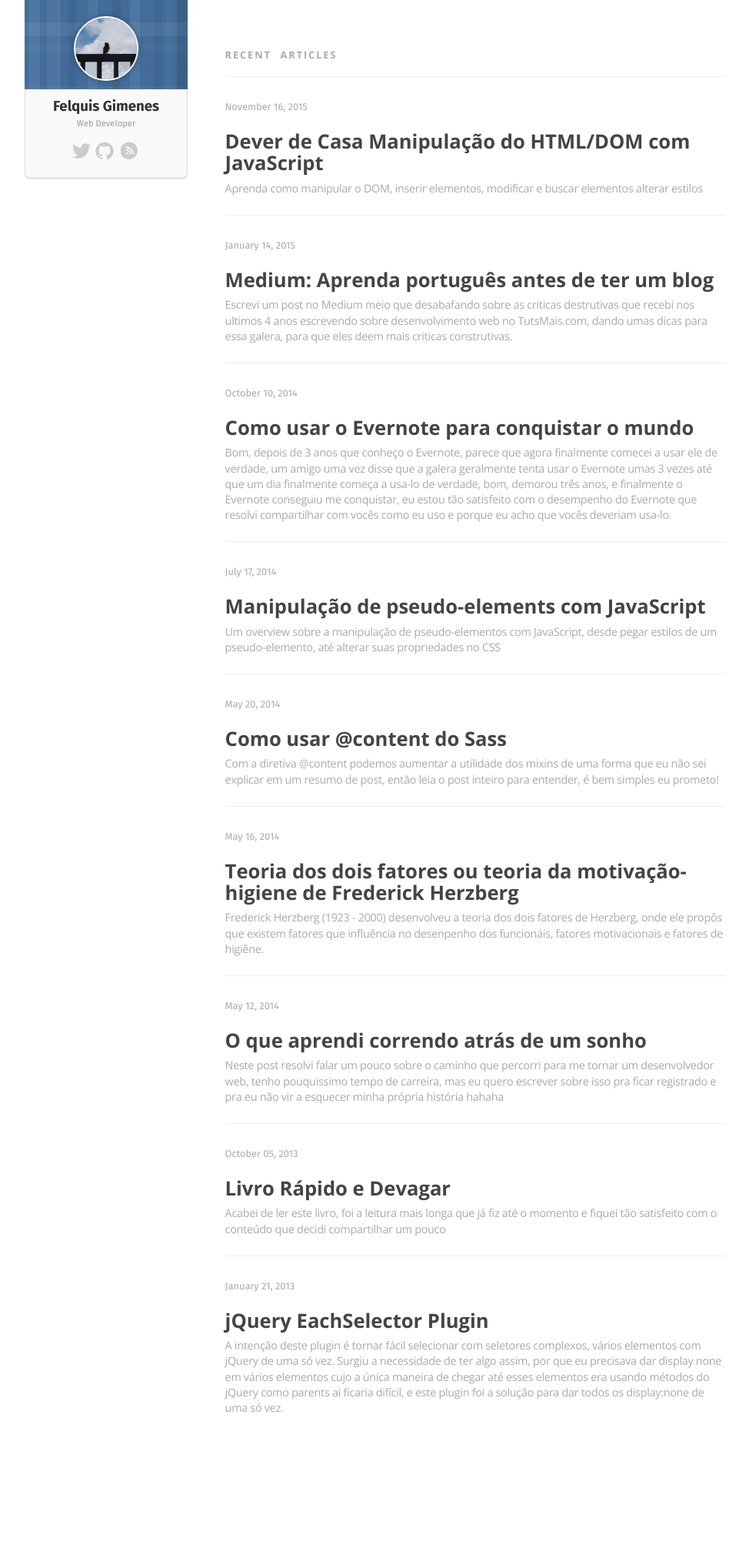
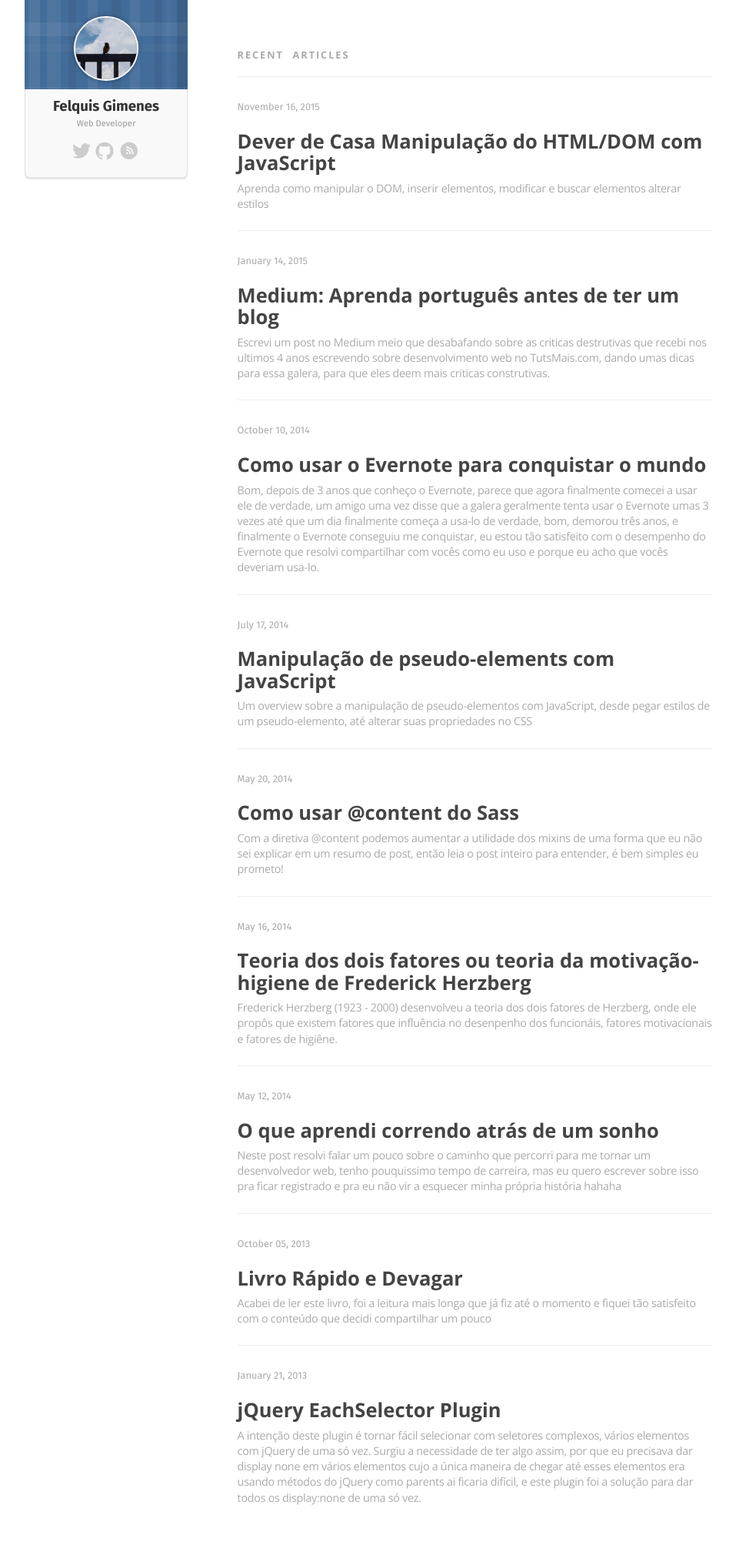
Before and after one commit to felquis/felquis.com, a Jekyll site: the page built from index.html, in a window 1280 px wide. Shown: the whole page at 77% size, without its empty margins (128-1102 px from the left). Built offline with Jekyll 4.4.1, drawn with Linux system fonts in a browser that asks for light colours; before the commit the page ends 1903 px from its top, so only the background shows below that.

Commit message:
Corrige conteúdo em telas ainda menores

```diff
--- a/css/styles.scss
+++ b/css/styles.scss
@@ -63,9 +63,10 @@
         right: 0;
 
         .content {
-            width: 650px;
+            width: 100%;
+            max-width: 650px;
             margin: 0 auto;
-            padding: 60px 0 40px 0;
+            padding: 60px 1em 40px 1em;
         }
     }
 
```
